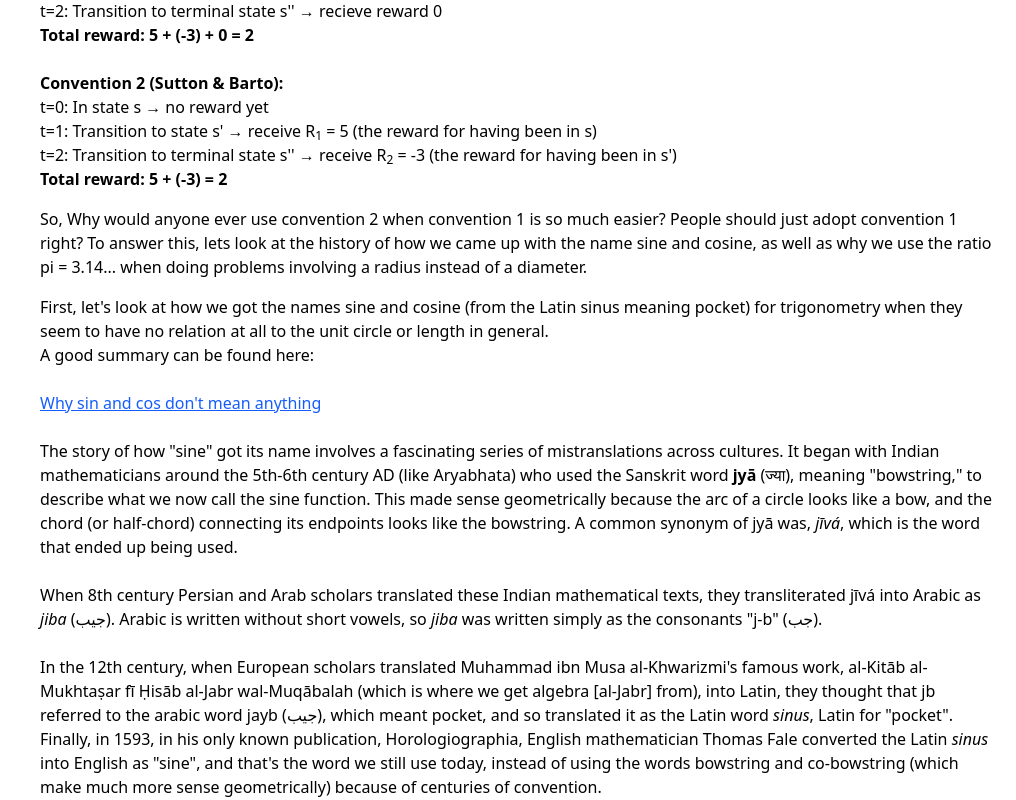
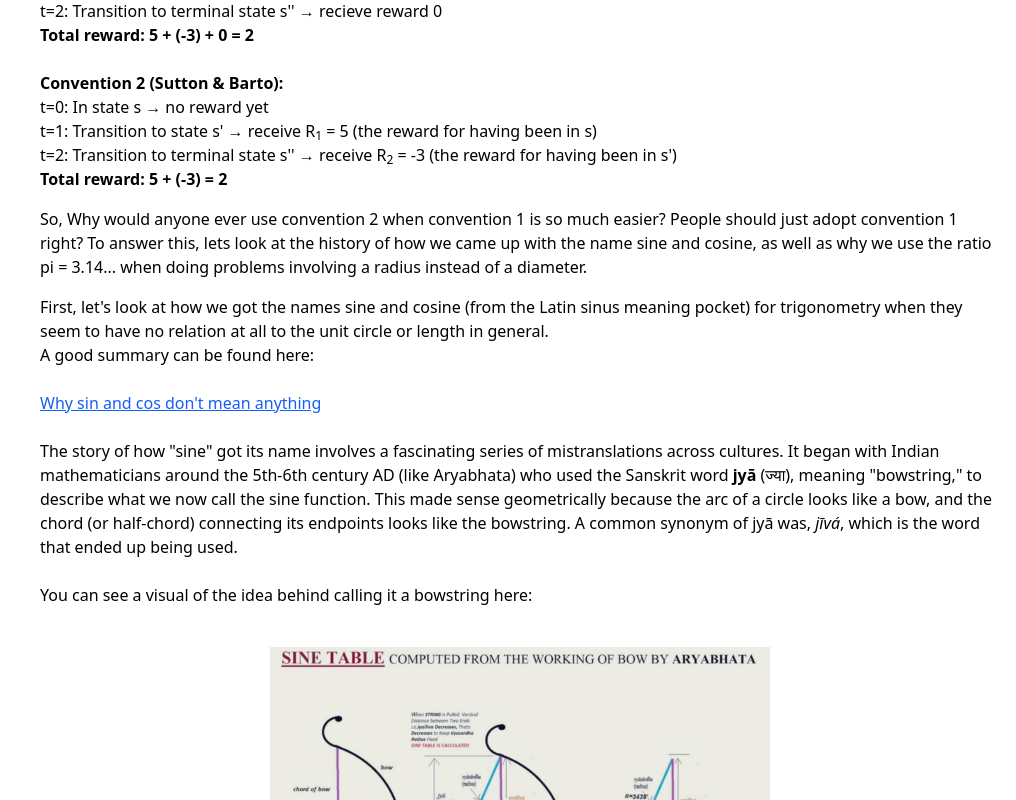
Before and after one commit to WilliamGiammona/learning-ai, a Next.js app: page /reinforcement-learning in a window 1280 px wide. Shown: the part 11200-12000 px from the top of the page, without its empty margins (264-1280 px from the left). Built offline with nearby package versions, Linux system fonts and the light colour scheme.

Commit message:
continuing mdp section

```diff
--- a/app/reinforcement-learning/page.tsx
+++ b/app/reinforcement-learning/page.tsx
@@ -1196,6 +1196,19 @@ export default function ReinforcementLearningPage() {
               which is the word that ended up being used.
               <br />
               <br />
+              You can see a visual of the idea behind calling it a bowstring
+              here:
+              <br />
+              <br />
+              <Image
+                src="/images/reinforcement-learning/mdp/sine-arrow-pic.png"
+                alt="Intuition behind original name for sine as bowstring"
+                width={500}
+                height={300}
+                className="mx-auto my-4"
+              />
+              <br />
+              <br />
               When 8th century Persian and Arab scholars translated these Indian
               mathematical texts, they transliterated jīvá into Arabic as{" "}
               <em>jiba</em> (جيب). Arabic is written without short vowels, so{" "}
@@ -1483,6 +1496,7 @@ export default function ReinforcementLearningPage() {
               <br />
               <br />
               <strong>Why the math is different:</strong>
+            </p>
             <ul className="list-disc ml-8">
               <li>
                 G<sub>t</sub>: No expectation operator → describes ONE
@@ -1496,11 +1510,11 @@ export default function ReinforcementLearningPage() {
                 G<sub>t</sub>: Uses lowercase r (actual rewards received)
               </li>
               <li>
-                  v(s): Uses uppercase R in its definition because R<sub>s</sub>{" "}
-                  = E[r<sub>t+1</sub>] is already an expected immediate reward
+                v(s): Uses uppercase R in its definition because R<sub>s</sub> =
+                E[r<sub>t+1</sub>] is already an expected immediate reward
               </li>
             </ul>
-            </p>
+
             <p className="mb-4">
               To recap, a Markov Reward Process gives us a complete mathematical
               description of an environment by extending Markov Processes with
```
Also changed, not shown: public/images/reinforcement-learning/mdp/sine-arrow-pic.png (added), 1 other file (tests, documents, lock files or other folders). Lines whose indentation alone changed are shown as unchanged.
